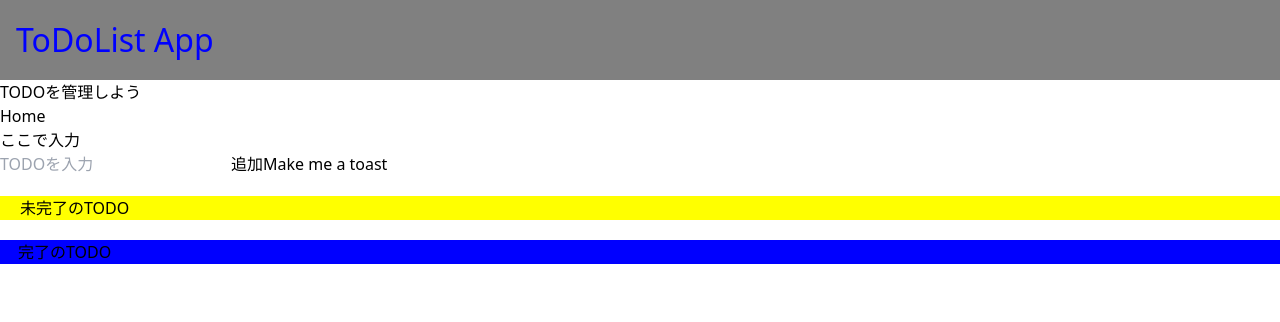
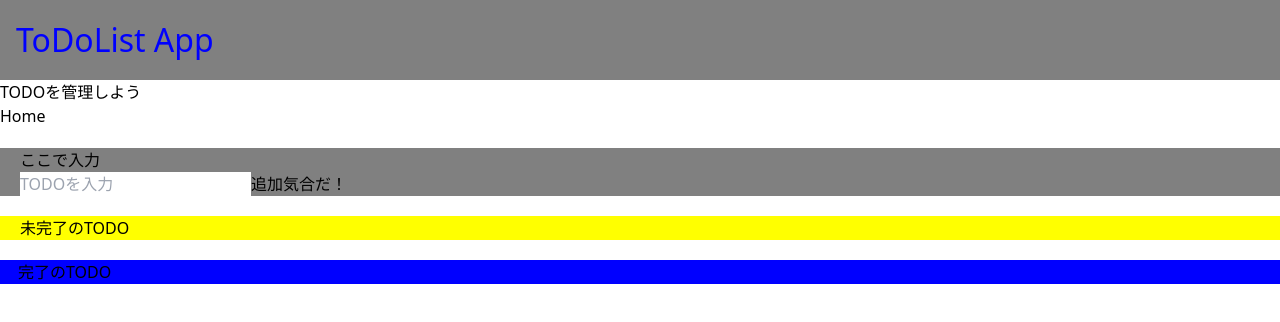
Before and after one commit to Ryotarosu22/rtd0131, a React (Create React App) app: page /page1 in a window 1280 px wide. Shown: the top 322 px of the page. Built offline with nearby package versions, Linux system fonts and the light colour scheme.

Commit message:
20220307-2

```diff
--- a/package.json
+++ b/package.json
@@ -7,7 +7,10 @@
     "@testing-library/react": "^12.1.2",
     "@testing-library/user-event": "^13.5.0",
     "react": "^17.0.2",
+    "react-beautiful-dnd": "^13.1.0",
+    "react-datepicker": "^4.7.0",
     "react-dom": "^17.0.2",
+    "react-dropzone": "^12.0.4",
     "react-hot-toast": "^2.2.0",
     "react-router-dom": "^6.2.1",
     "react-scripts": "5.0.0",
--- a/src/Page1.jsx
+++ b/src/Page1.jsx
@@ -6,6 +6,10 @@ import { IncompleteTodos } from "./components/IncompleteTodos";
 import { CompleteTodos } from "./components/CompleteTodos";
 import { useState } from "react";
 import styled from "styled-components";
+import { DragDropContext, Droppable, Draggable } from "react-beautiful-dnd";
+import toast, { Toaster } from "react-hot-toast";
+import DatePicker from "react-datepicker";
+import "react-datepicker/dist/react-datepicker.css";
 
 const Title = styled.h1({
   fontSize: "2em",
@@ -16,6 +20,15 @@ const Wrapper = styled.section({
   padding: "1em",
   background: "gray",
 });
+
+const SimpleDatePicker = () => {
+  const initialDate = new Date();
+  const [startDate, setStartDate] = useState(initialDate);
+  const handleChange = (date) => {
+    setStartDate(date);
+  };
+  return <DatePicker selected={startDate} onChange={handleChange} />;
+};
 
 export function Page1() {
   const [inputTodo, setInputTodo] = useState("");
@@ -29,11 +42,17 @@ export function Page1() {
     const newTodos = [...incompleteTodos, inputTodo];
     setIncompleteTodos(newTodos);
     setInputTodo("");
+    toast.success("追加しました！", {
+      duration: 5000,
+    });
   };
   const onClickDelete = (i) => {
     const newTodos = [...incompleteTodos];
     newTodos.splice(i, 1);
     setIncompleteTodos(newTodos);
+    toast.success("削除しました！", {
+      duration: 5000,
+    });
   };
   const onClickComplete = (i) => {
     const newIncompleteTodos = [...incompleteTodos];
@@ -41,6 +60,9 @@ export function Page1() {
     newIncompleteTodos.splice(i, 1);
     setCompleteTodos(newCompleteTodos);
     setIncompleteTodos(newIncompleteTodos);
+    toast.success("完了ゾーンに移動しました！", {
+      duration: 5000,
+    });
   };
   const onClickReturn = (i) => {
     const newIncompleteTodos = [...incompleteTodos, completeTodos[i]];
@@ -48,6 +70,9 @@ export function Page1() {
     newCompleteTodos.splice(i, 1);
     setIncompleteTodos(newIncompleteTodos);
     setCompleteTodos(newCompleteTodos);
+    toast.success("未完了ゾーンに移動しました！", {
+      duration: 5000,
+    });
   };
   return (
     <div>
@@ -56,16 +81,19 @@ export function Page1() {
       </Wrapper>
       <h1>TODOを管理しよう</h1>
       <Link to="/">Home</Link>
+      <DatePicker>SimpleDatePicker={SimpleDatePicker}</DatePicker>
       <InputTodo
         inputTodo={inputTodo}
         onChangeInputTodo={onChangeInputTodo}
         onClickAdd={onClickAdd}
       />
+
       <IncompleteTodos
         incompleteTodos={incompleteTodos}
         onClickComplete={onClickComplete}
         onClickDelete={onClickDelete}
       />
+
       <CompleteTodos
         completeTodos={completeTodos}
         onClickReturn={onClickReturn}
--- a/src/components/IncompleteTodos.jsx
+++ b/src/components/IncompleteTodos.jsx
@@ -24,6 +24,7 @@ export const IncompleteTodos = (props) => {
             <div key={todo}>
               <li>{todo}</li>
               <button onClick={() => onClickComplete(index)}>完了</button>
+
               <button onClick={() => onClickDelete(index)}>削除</button>
             </div>
           );
--- a/src/components/InputTodos.jsx
+++ b/src/components/InputTodos.jsx
@@ -1,15 +1,24 @@
 import toast, { Toaster } from "react-hot-toast";
 
 const notify = () =>
-  toast.success("追加しました！", {
+  toast.success("ToDoを熟していきましょう！", {
     duration: 5000,
   });
+
 //入力コンポーネント
 export const InputTodo = (props) => {
   //もらってきたpropsを各値に代入
   const { inputTodo, onChangeInputTodo, onClickAdd } = props;
   return (
-    <div>
+    <div
+      style={{
+        backgroundColor: "gray",
+        color: "black",
+        marginTop: "20px",
+        marginBottom: "20px",
+        padding: "0px 20px",
+      }}
+    >
       <h2>ここで入力</h2>
       <input
         //薄灰色で何を入力すべきかを誘導
@@ -18,7 +27,8 @@ export const InputTodo = (props) => {
         onChange={onChangeInputTodo}
       />
       <button onClick={onClickAdd}>追加</button>
-      <button onClick={notify}>Make me a toast</button>
+
+      <button onClick={notify}>気合だ！</button>
       <Toaster />
     </div>
   );
--- a/src/router/Router.jsx
+++ b/src/router/Router.jsx
@@ -3,6 +3,7 @@ import { Route, Routes } from "react-router-dom";
 import { Home } from "../Home";
 import { Page1 } from "../Page1";
 import { Page404 } from "../Page404";
+import { DragDropContext, Droppable, Draggable } from "react-beautiful-dnd";
 
 export const Router = () => {
   return (
```
Also changed, not shown: 1 other file (tests, documents, lock files or other folders).
